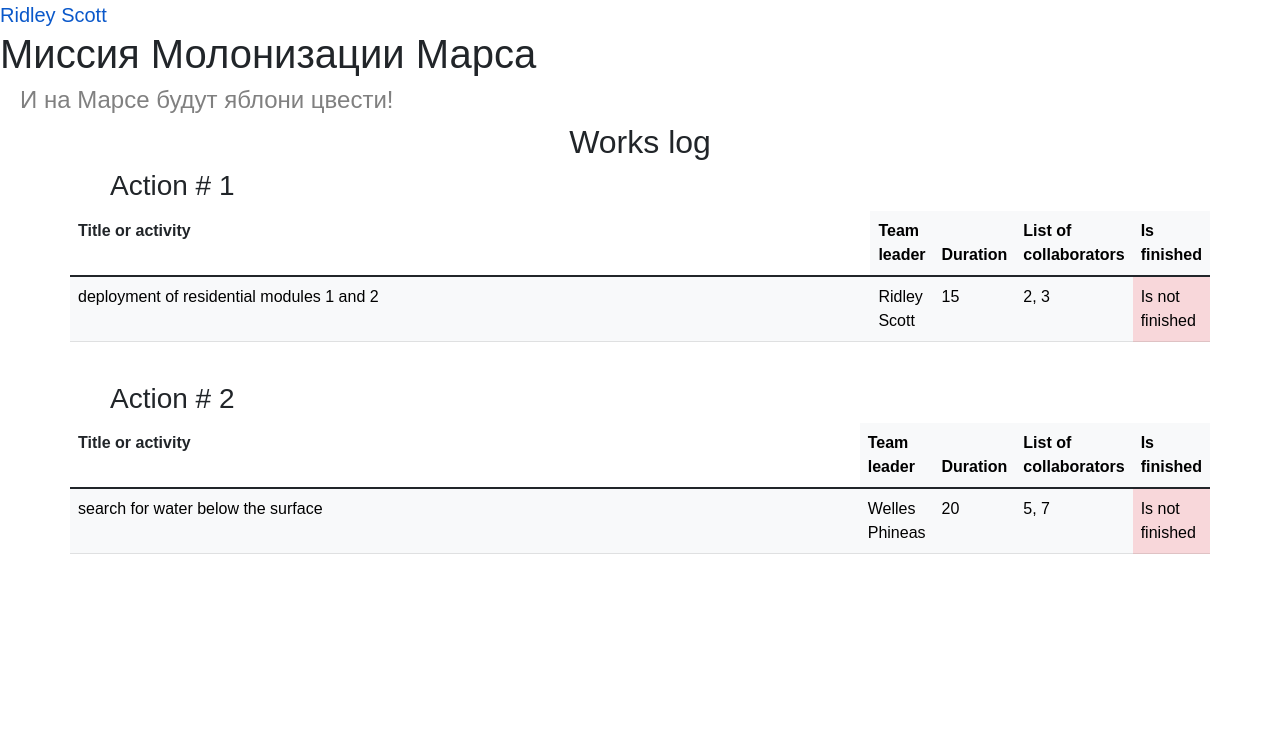
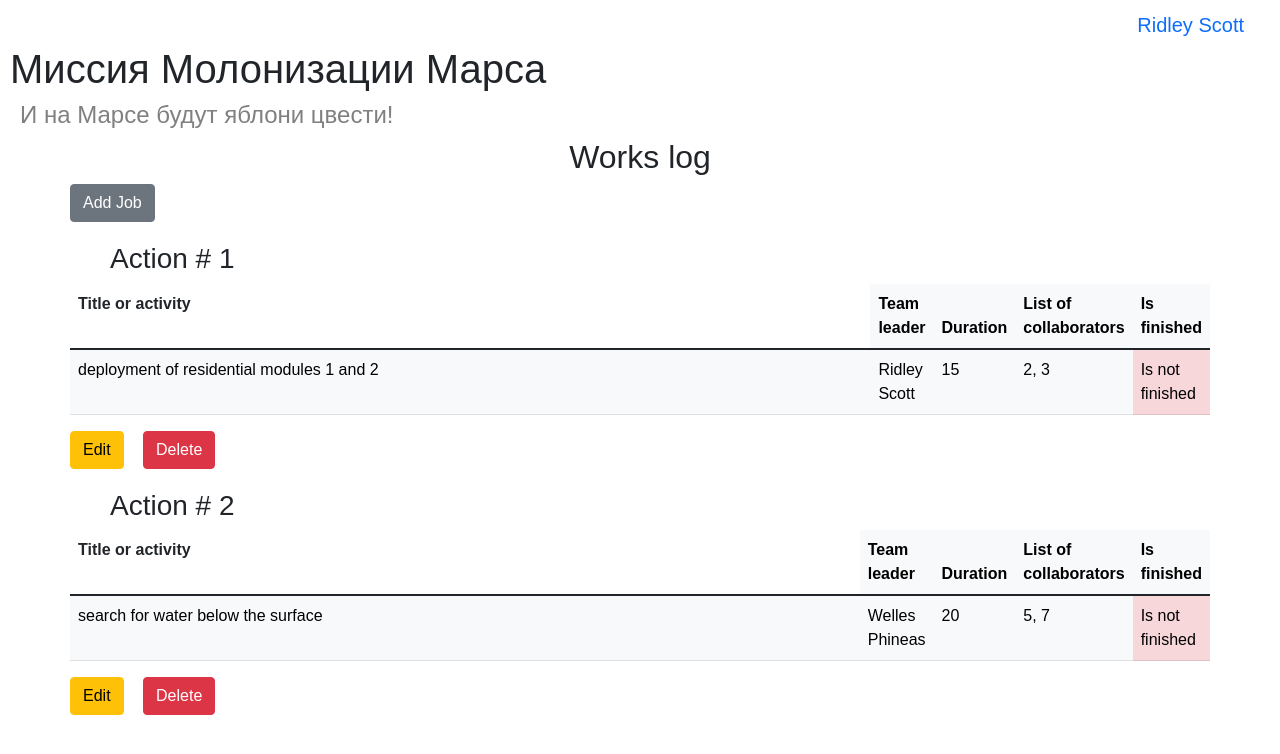
Before and after one commit to kmspofizre/web_lesson, a Flask app: page / in a window 1280 px wide. Shown: the top 754 px of the page. Run offline with Flask 2, Linux system fonts and the light colour scheme; a user stored in the database is signed in.

Commit message:
Готовое приложение

```diff
--- a/main.py
+++ b/main.py
@@ -1,11 +1,11 @@
 from flask import Flask, render_template, redirect,\
-    request, make_response, session
+    request, make_response, session, abort
 from data import db_session
 from data.users import User
 from data.jobs import Jobs
 from forms.user import Astronaut
 import datetime
-from flask_login import LoginManager, login_required, login_user, logout_user
+from flask_login import LoginManager, login_required, login_user, logout_user, current_user
 from forms.user_login import AstronautLog
 from forms.add_job import JobForm
 
@@ -89,7 +89,50 @@ def add_job():
         db_sess.add(job)
         db_sess.commit()
         return redirect('/')
-    return render_template('add_job.html', title='Добавление работы', form=form)
+    return render_template('add_job.html', title='Добавление работы', form=form, header='Add Job')
+
+
+@app.route('/edit_job/<int:id>', methods=['GET', 'POST'])
+@login_required
+def edit_job(id):
+    form = JobForm()
+    if request.method == 'GET':
+        chosen_job = db_sess.query(Jobs).filter(Jobs.id == id,
+                                                (Jobs.team_leader == current_user.id | current_user.id == 1)).first()
+        if chosen_job:
+            form.job.data = chosen_job.job
+            form.collaborators.data = chosen_job.collaborators
+            form.work_size.data = chosen_job.work_size
+            form.team_leader.data = chosen_job.team_leader
+        else:
+            abort(404)
+    if form.validate_on_submit():
+        chosen_job = db_sess.query(Jobs).filter(Jobs.id == id,
+                                                (Jobs.team_leader == current_user.id | current_user.id == 1)).first()
+        if chosen_job:
+            chosen_job.job = form.job.data
+            chosen_job.collaborators = form.collaborators.data
+            chosen_job.work_size = form.work_size.data
+            chosen_job.is_finished = form.is_finished.data
+            chosen_job.team_leader = form.team_leader.data
+            db_sess.commit()
+            return redirect('/')
+        else:
+            abort(404)
+    return render_template('add_job.html', title='Редактирование работы', form=form, header='Edit Job')
+
+
+@app.route('/delete_job/<int:id>', methods=['GET', 'POST'])
+@login_required
+def delete_job(id):
+    chosen_job = db_sess.query(Jobs).filter(Jobs.id == id,
+                                            (Jobs.team_leader == current_user.id | current_user.id == 1)).first()
+    if chosen_job:
+        db_sess.delete(chosen_job)
+        db_sess.commit()
+    else:
+        abort(404)
+    return redirect('/')
 
 
 @app.route('/success')
@@ -110,6 +153,12 @@ def logout():
     return redirect("/")
 
 
+@login_manager.user_loader
+def load_user(user_id):
+    db_sess = db_session.create_session()
+    return db_sess.query(User).get(user_id)
+
+
 def main():
     app.run()
 
--- a/static/css/style.css
+++ b/static/css/style.css
@@ -49,9 +49,10 @@ span.inside{
     padding-top: 5px;
 }
 .for-table{
+    margin-top: 20px;
     padding-left: 70px;
     padding-right: 70px;
-    margin-bottom: 40px;
+    margin-bottom: 20px;
 }
 
 
@@ -77,3 +78,16 @@ span.inside{
     padding-right: 70px;
     margin-bottom: 40px;
 }
+
+
+.navigation{
+    display: flex;
+    justify-content: flex-end;
+    padding-right: 20px;
+    padding-top: 5px;
+}
+
+
+.buttons-ins{
+    margin-top: 10px;
+}
--- a/templates/add_job.html
+++ b/templates/add_job.html
@@ -2,7 +2,7 @@
 
 {% block content %}
     <div class="add-job">
-        <h2>Add Job</h2>
+        <h2>{{ header }}</h2>
         <form action="" method="post" novalidate>
             {{ form.hidden_tag() }}
             <p>
--- a/templates/base.html
+++ b/templates/base.html
@@ -8,6 +8,7 @@
     <title>{{ title }}</title>
 </head>
 <body>
+    <div class="navigation">
     {% if current_user.is_authenticated %}
         <a class="navbar-brand" href="/logout">{{ current_user.name }} {{ current_user.surname }}</a>
     {% else %}
@@ -16,7 +17,8 @@
             <a class="btn btn-success" href="/login">Войти</a>
         </p>
     {% endif %}
-    <h1>Миссия Молонизации Марса</h1>
+    </div>
+    <h1 style="padding-left: 10px;">Миссия Молонизации Марса</h1>
     <h4>И на Марсе будут яблони цвести!</h4>
     <div>{% block content %}{% endblock %}</div>
 </body>
--- a/templates/jobs.html
+++ b/templates/jobs.html
@@ -1,6 +1,7 @@
 {% extends "base.html" %}
 {% block content %}
   <h2 style="text-align: center;">Works log</h2>
+  <a style="padding-left: 70px;" href="/add_job"><button type="button" class="btn btn-secondary">Add Job</button></a>
   {% for elem in jobs_list %}
     {% set a = loop.index0 %}
     <div class="for-table">
@@ -30,6 +31,12 @@
             </tr>
         </tbody>
       </table>
+      {% if current_user.id == 1 or current_user.id == elem.team_leader %}
+          <div class="buttons-ins">
+              <a href="/edit_job/{{ elem.id }}"><button type="button" class="btn btn-warning">Edit</button></a>
+              <a style="margin-left: 15px;" href="/delete_job/{{ elem.id }}"><button type="button" class="btn btn-danger">Delete</button></a>
+          </div>
+      {% endif %}
     </div>
   {% endfor %}
 {% endblock %}
```
Also changed, not shown: db/mars_explorer.db.
